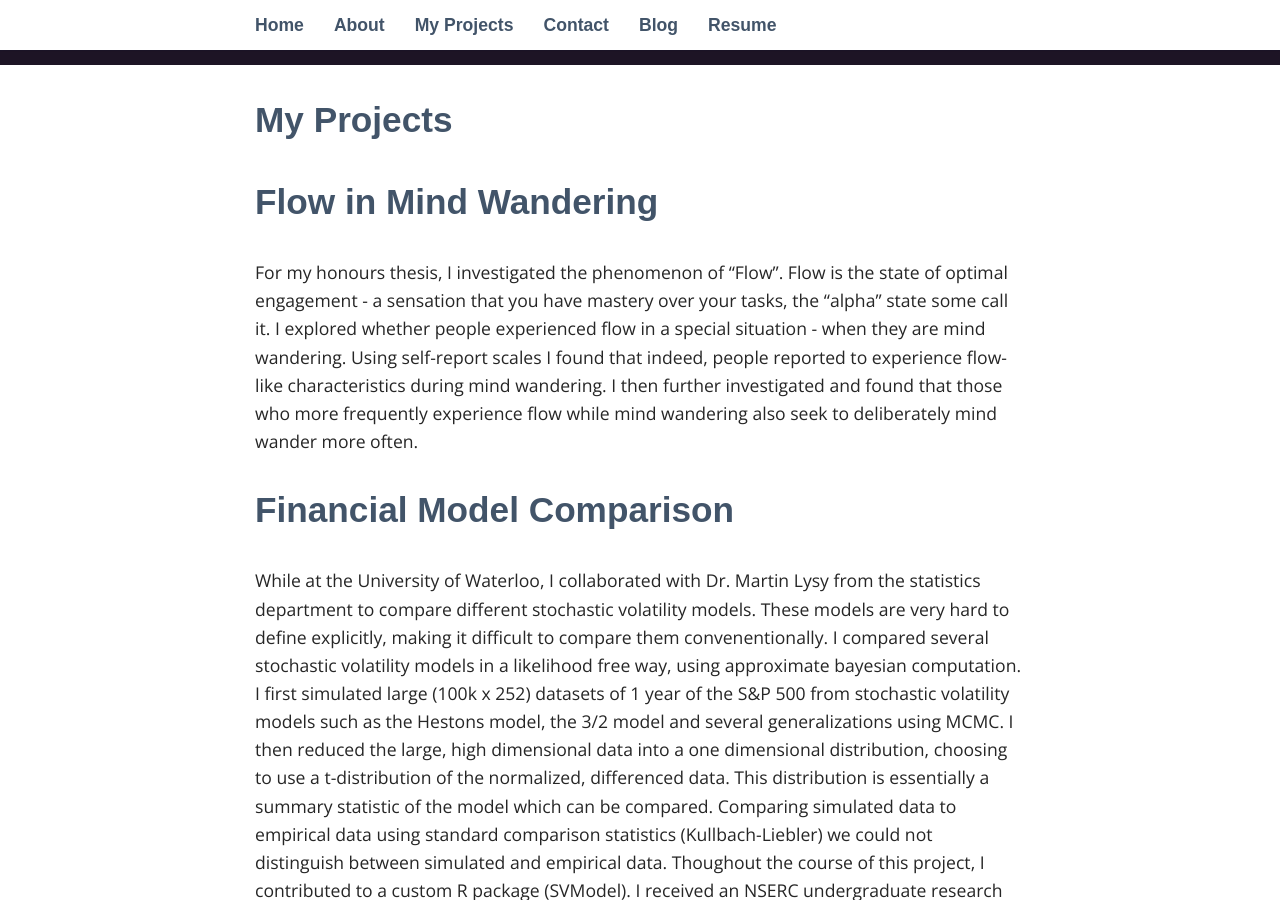
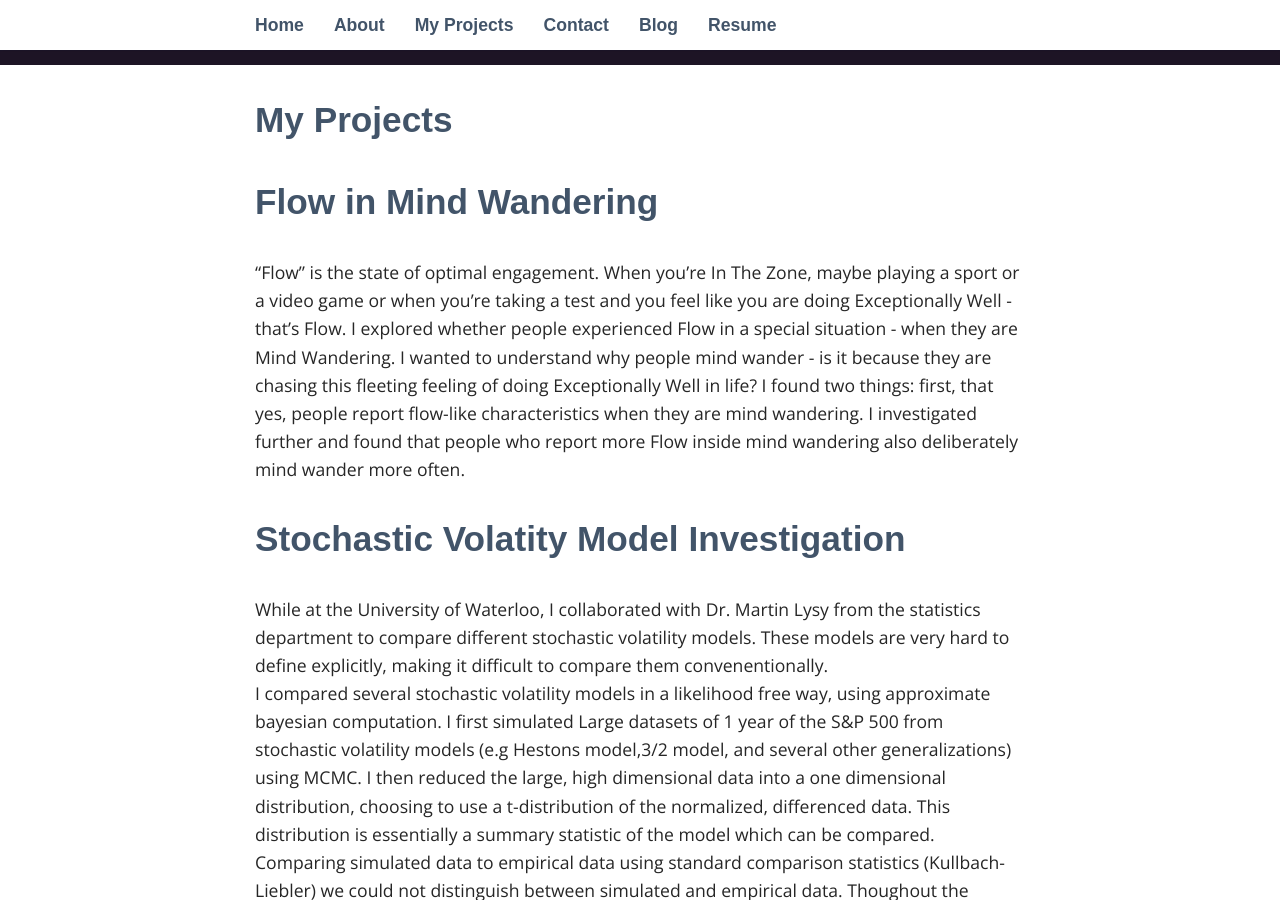
Before and after one commit to arnehuang/arnehuang.github-io, a Jekyll site: the page built from _pages/03_projects.md, in a window 1280 px wide and 900 px high, scrolled down 435 px. Built offline with Jekyll 4.4.1, drawn with Linux system fonts in a browser that asks for light colours; some web fonts are replaced; some of the changed text lies outside the part shown.

Commit message:
Update 03_projects.md

```diff
--- a/_pages/03_projects.md
+++ b/_pages/03_projects.md
@@ -5,12 +5,14 @@ permalink: /MyProjects/
 ---
 
   <h2>Flow in Mind Wandering</h2>
-  For my honours thesis, I investigated the phenomenon of "Flow". Flow is the state of optimal engagement - a sensation that you have mastery over your tasks, the "alpha" state some call it.
-  I explored whether people experienced flow in a special situation - when they are mind wandering. Using self-report scales I found that indeed, people reported to experience flow-like characteristics during mind wandering. I then further investigated and found that those who more frequently experience flow while mind wandering also seek to deliberately mind wander more often.
+  "Flow" is the state of optimal engagement. When you're In The Zone, maybe playing a sport or a video game or when you're taking a test and you feel like you are doing Exceptionally Well -  that's Flow.
+  I explored whether people experienced Flow in a special situation - when they are Mind Wandering. I wanted to understand why people mind wander - is it because they are chasing this fleeting feeling of doing Exceptionally Well in life?
+  I found two things: first, that yes, people report flow-like characteristics when they are mind wandering. I investigated further and found that people who report more Flow inside mind wandering also deliberately mind wander more often.
 
-  <h2>Financial Model Comparison</h2>
-  While at the University of Waterloo, I collaborated with Dr. Martin Lysy from the statistics department to compare different stochastic volatility models. These models are very hard to define explicitly, making it difficult to compare them convenentionally. I compared several stochastic volatility models in a likelihood free way, using approximate bayesian computation.  I first simulated large (100k x 252) datasets of 1 year of the S&P 500 from stochastic volatility models such as the Hestons model, the 3/2 model and several generalizations using MCMC. I then reduced the large, high dimensional data into a one dimensional distribution, choosing to use a t-distribution of the normalized, differenced data. This distribution is essentially a summary statistic of the model which can be compared. Comparing simulated data to empirical data using standard comparison statistics (Kullbach-Liebler) we could not distinguish between simulated and empirical data. Thoughout the course of this project, I contributed to a custom R package (SVModel). I received an NSERC undergraduate research award for outstanding research ($5000)
+  <h2>Stochastic Volatity Model Investigation</h2>
+  While at the University of Waterloo, I collaborated with Dr. Martin Lysy from the statistics department to compare different stochastic volatility models. These models are very hard to define explicitly, making it difficult to compare them convenentionally.
+  I compared several stochastic volatility models in a likelihood free way, using approximate bayesian computation.  I first simulated Large datasets of 1 year of the S&P 500 from stochastic volatility models (e.g Hestons model,3/2 model, and several other generalizations) using MCMC. I then reduced the large, high dimensional data into a one dimensional distribution, choosing to use a t-distribution of the normalized, differenced data. This distribution is essentially a summary statistic of the model which can be compared. Comparing simulated data to empirical data using standard comparison statistics (Kullbach-Liebler) we could not distinguish between simulated and empirical data. Thoughout the course of this project, I contributed to a custom R package (SVModel). I received an NSERC undergraduate research award for outstanding research ($5000)
 
   <h2>Directed Forgetting</h2>
-  While at the University of Waterloo, I collaborated with Dr. Colin Macleod from the psychology department.
-  I designed, coded(Python+EPrime), ran and analyzed(R) two experiments - successfully reproducing the directed forgetting effect. The directed forgetting effect suggests that people have the ability to voluntarily forget learned knowledge upon instruction. I received an NSERC undergraduate research award for outstanding research ($5000).
+  While at the University of Waterloo, I collaborated with Dr. Colin Macleod from the psychology department to investigate whether people can intentionally forget things.
+  I designed, coded, ran and analyzed two experiments - successfully reproducing the directed forgetting effect. The directed forgetting effect suggests that people have the ability to voluntarily forget learned knowledge upon instruction. I received an NSERC undergraduate research award for outstanding research ($5000).
```
